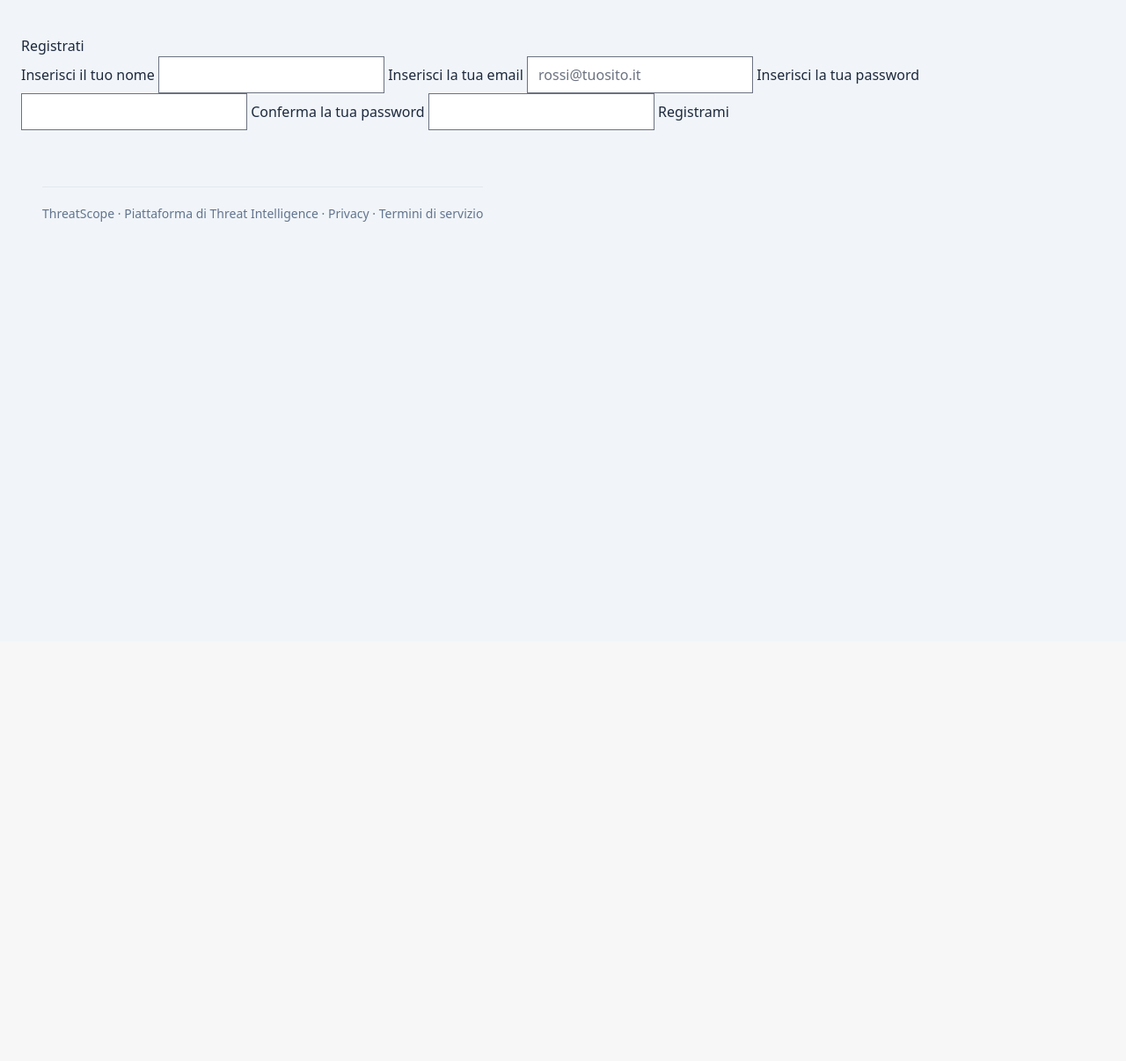
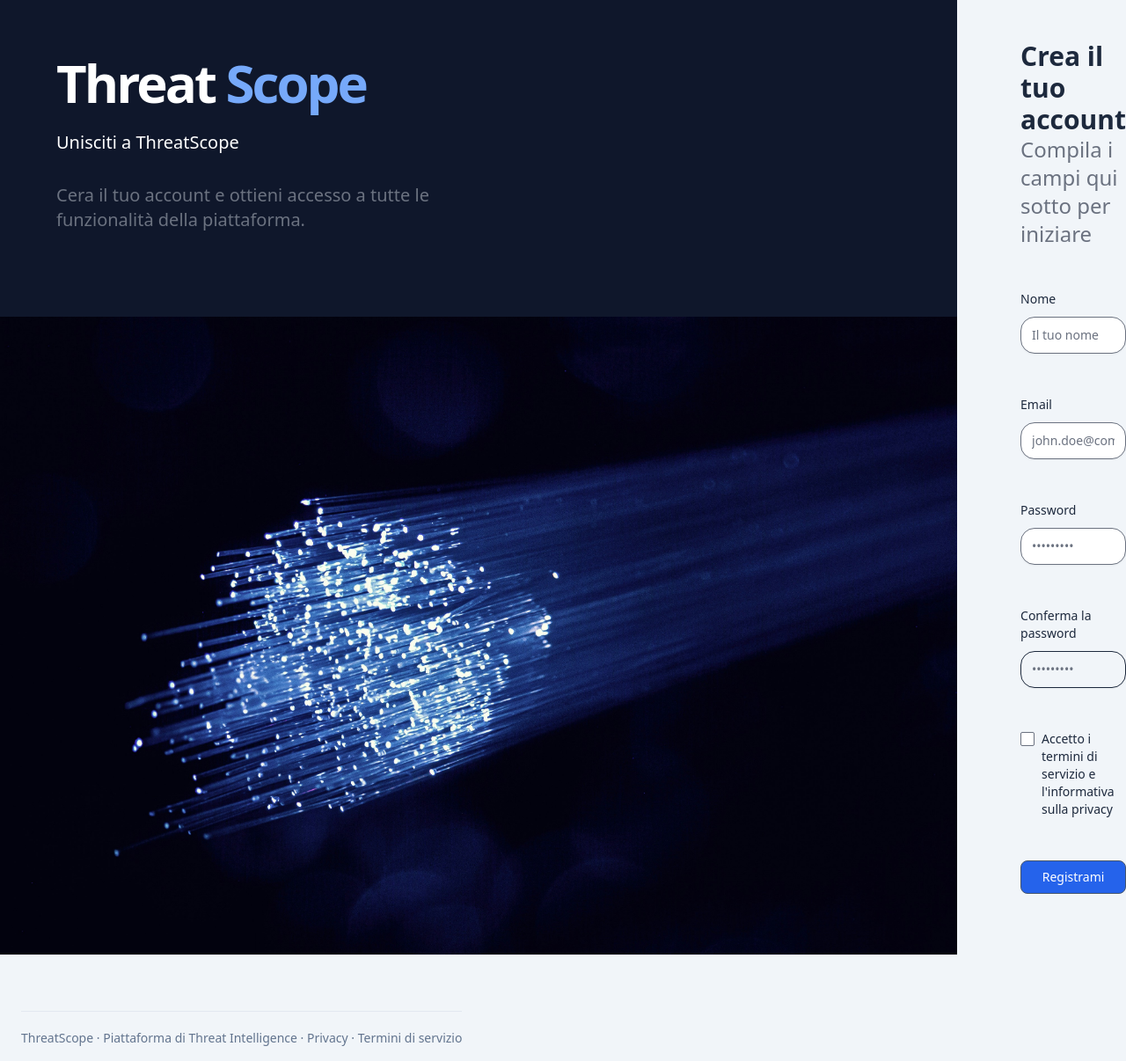
Before and after one commit to T-Virginia/ThreatScope, a Laravel app: page /register in a window 1280 px wide. Shown: the part 71-1277 px from the top of the page at 88% size. Before the commit the page ends 323 px from the top, so only its background shows below. Run offline with Laravel 12, Linux system fonts and the light colour scheme; style sheets or scripts are compiled from the project's sources; parts of the project's set-up code (start-up, migrations or seed data) failed here and were passed over.

Commit message:
refactoring grafico pagina registrazione

```diff
--- a/resources/views/auth/login.blade.php
+++ b/resources/views/auth/login.blade.php
@@ -5,7 +5,6 @@
 
 <body class="min-h-screen bg-slate-100 font-sans text-slate-800">
     <x-navbar />
-
     <main class="mx-auto">
         <section class="w-full flex items-center gap-6">
             <div class="bg-neutral-primary bg-slate-900 max-w-6xl">
--- a/resources/views/auth/register.blade.php
+++ b/resources/views/auth/register.blade.php
@@ -5,26 +5,81 @@
 
 <body class="min-h-screen bg-slate-100 font-sans text-slate-800">
     <x-navbar />
+    <main class="mx-auto">
+        <section class="w-full flex items-center gap-6">
+            <div class="bg-neutral-primary bg-slate-900 max-w-6xl">
+                <div class="py-8 px-4 mx-auto max-w-screen-2xl ml-12 lg:py-16">
+                    <h1 class="mb-6 text-4xl font-bold tracking-tighter text-white text-heading md:text-5xl lg:text-6xl">
+                        Threat
+                        <span class="text-blue-400">Scope</span>
+                    </h1>
+                    <div class="w-1/2">
+                        <h5 class="mb-8 text-base font-normal text-white text-body font-bold md:text-xl break-word">
+                            Unisciti a ThreatScope</h5>
+                        <p class="mb-8 text-base font-normal text-gray-500 text-body md:text-xl break-word">Cera il tuo
+                            account e ottieni accesso a tutte le funzionalità della piattaforma.</p>
+                    </div>
+                </div>
+                <div class="">
+                    <img src="{{ Vite::asset('resources/images/rete.jpg') }}" alt="mondo connesso">
+                </div>
+            </div>
+            <div class="bg-neutral-primary flex">
+                <div class="bg-neutral-primary ml-12">
+                    <p class="font-bold text-3xl">Crea il tuo account</p>
+                    <p class="text-gray-500 text-2xl">Compila i campi qui sotto per iniziare</p>
+                    <form action="{{ route('register') }}" method="POST">
+                        <div class="grid gap-6 mb-6 md:grid-cols-1 mt-12">
+                            @csrf
+                            <div class="mb-6">
+                                <label for="name" class="block mb-2.5 text-sm font-medium text-heading">Nome</label>
+                                <input type="text" id="name"
+                                    class="bg-neutral-secondary-medium border border-default-medium rounded-2xl text-heading text-sm rounded-base focus:ring-brand focus:border-brand block w-full px-3 py-2.5 shadow-xs placeholder:text-body"
+                                    placeholder="Il tuo nome" name="name" required />
+                            </div>
+                            <div class="mb-6">
+                                <label for="email"
+                                    class="block mb-2.5 text-sm font-medium text-heading">Email</label>
+                                <input type="email" id="email"
+                                    class="bg-neutral-secondary-medium border border-default-medium rounded-2xl text-heading text-sm rounded-base focus:ring-brand focus:border-brand block w-full px-3 py-2.5 shadow-xs placeholder:text-body"
+                                    placeholder="john.doe@company.com" name="email" autocomplete="email" required />
+                            </div>
+                            <div class="mb-6">
+                                <label for="password"
+                                    class="block mb-2.5 text-sm font-medium text-heading">Password</label>
+                                <input type="password" id="password" autocomplete="current-password"
+                                    class="bg-neutral-secondary-medium border border-default-medium text-heading text-sm rounded-2xl rounded-base focus:ring-brand focus:border-brand block w-full px-3 py-2.5 shadow-xs placeholder:text-body"
+                                    placeholder="•••••••••" required />
+                            </div>
+                            <div class="mb-6">
+                                <label for="password_confirmation"
+                                    class="block mb-2.5 text-sm font-medium text-heading">Conferma la password</label>
+                                <input type="password_confirmation" id="password_confirmation"
+                                    class="bg-neutral-secondary-medium border border-default-medium text-heading text-sm rounded-2xl rounded-base focus:ring-brand focus:border-brand block w-full px-3 py-2.5 shadow-xs placeholder:text-body"
+                                    placeholder="•••••••••" required />
+                            </div>
 
-    <main class="mx-auto max-w-7xl px-6 py-10">
-        <form action="{{ route('register') }}" method="POST">
-            @csrf
-            <p>Registrati</p>
-            <label for="name">Inserisci il tuo nome</label>
-            <input type="text" id="name" name="name" required>
-            <label for="email">Inserisci la tua email</label>
-            <input type="email" id="email" name="email" placeholder="rossi@tuosito.it" required>
-            <label for="password">Inserisci la tua password</label>
-            <input type="password" id="password" name="password" required>
-            <label for="password_confirmation">Conferma la tua password</label>
-            <input type="password" id="password_confirmation" name="password_confirmation" required>
-            <button type="submit">Registrami</button>
+                            <div class="flex items-start mb-6">
+                                <div class="flex items-center h-5">
+                                    <input id="termini" type="checkbox" name="termini" value="1"
+                                        class="w-4 h-4 border border-default-medium rounded-xs bg-neutral-secondary-medium focus:ring-2 focus:ring-brand-soft" />
+                                </div>
+                                <label for="termini" class="ms-2 text-sm font-medium text-heading">Accetto i <a
+                                        href="#">termini di servizio</a> e <a href="#">l'informativa sulla
+                                        privacy</a></label>
+                            </div>
+                            <button type="submit"
+                                class="rounded-lg bg-brand border border-slate-600 px-4 py-2 text-sm text-white font-medium transition hover:bg-slate-700">Registrami</button>
                             @if ($errors->any())
                                 @foreach ($errors->all() as $error)
                                     <li>{{ $error }}</li>
                                 @endforeach
                             @endif
+                        </div>
                     </form>
+                </div>
+            </div>
+        </section>
         <x-footer />
     </main>
 </body>
```
Lines whose indentation alone changed are shown as unchanged.
